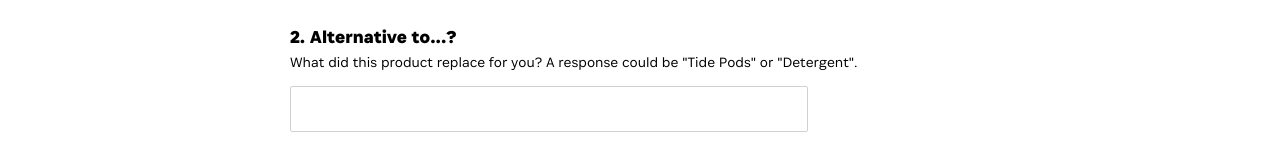
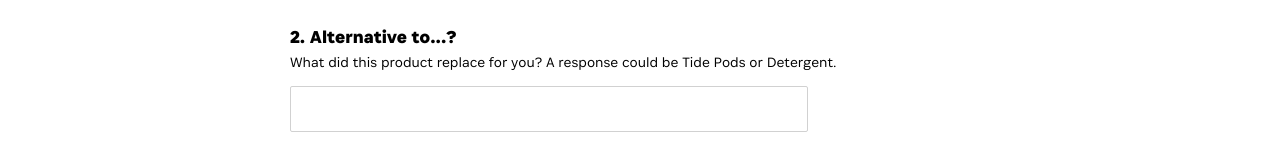
Before and after one commit to akshaypeco/sustainablereviews, a Next.js app: page /addDIY in a window 1280 px wide. Shown: the part 286-429 px from the top of the page. Built offline with nearby package versions, Linux system fonts and the light colour scheme.

Commit message:
9th commit

```diff
--- a/pages/addDIY.js
+++ b/pages/addDIY.js
@@ -118,8 +118,8 @@ export default function AddDIY() {
               </div>
               <h2>2. Alternative to...?</h2>
               <p>
-                What did this product replace for you? A response could be "Tide
-                Pods" or "Detergent".
+                What did this product replace for you? A response could be Tide
+                Pods or Detergent.
               </p>
               <div className={styles.inputContainer}>
                 <input
--- a/pages/additem.js
+++ b/pages/additem.js
@@ -137,8 +137,8 @@ export default function AddItem() {
               </div>
               <h2>2. Alternative to...?</h2>
               <p>
-                What did this product replace for you? A response could be "Tide
-                Pods" or "Detergent".
+                What did this product replace for you? A response could be Tide
+                Pods or Detergent.
               </p>
               <div className={styles.inputContainer}>
                 <input
```
Also changed, not shown: pages/index.js (+9 -0 lines).
